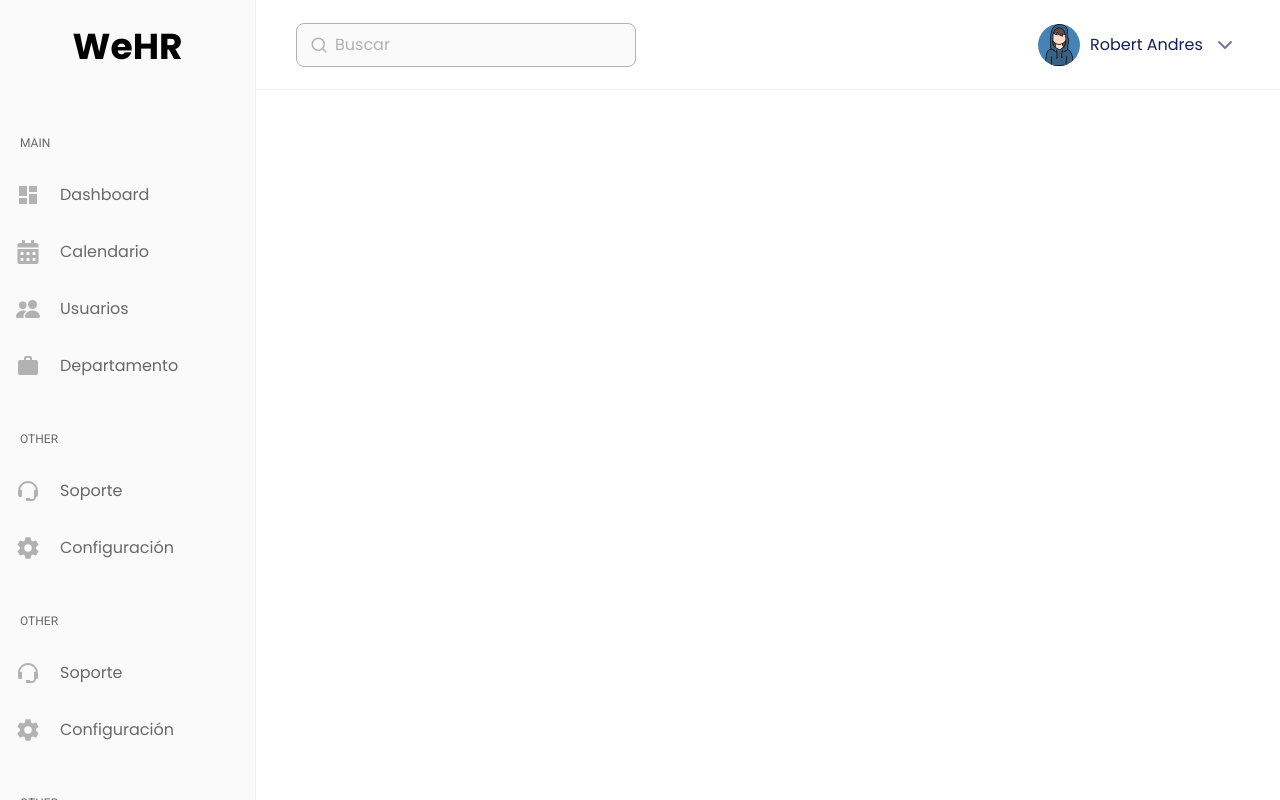
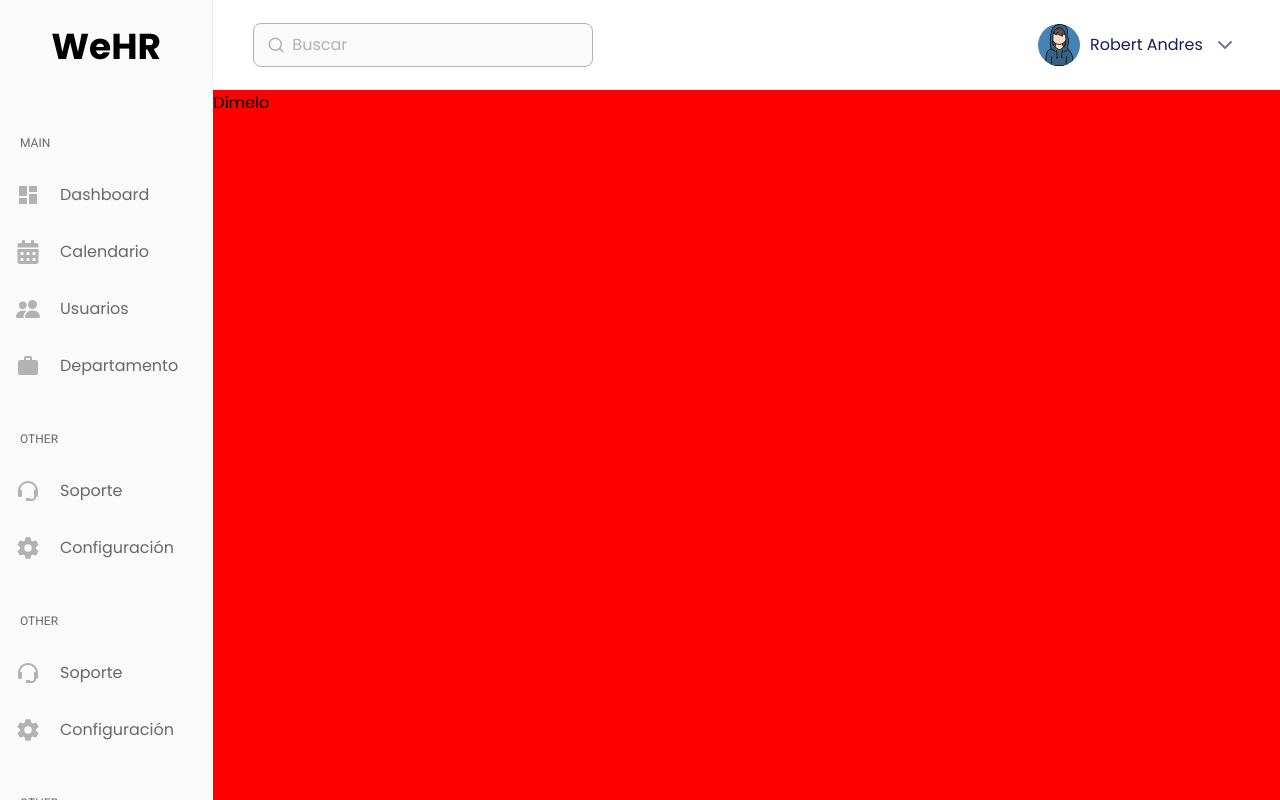
Before and after one commit to robertramosastudillo/dashboard-template, a React (Create React App) app: page / in a window 1280 px wide. Built offline with nearby package versions, Linux system fonts and the light colour scheme.

Commit message:
CSS grid was implemented in the dashboard

```diff
--- a/package.json
+++ b/package.json
@@ -16,6 +16,7 @@
     "react-dom": "^17.0.2",
     "react-icons": "^4.3.1",
     "react-redux": "^7.2.6",
+    "react-router-dom": "^6.2.1",
     "react-scripts": "5.0.0",
     "sass": "^1.45.2",
     "typescript": "^4.5.4",
--- a/src/components/templates/DashboardLayout/DashboardLayout.scss
+++ b/src/components/templates/DashboardLayout/DashboardLayout.scss
@@ -1,14 +1,49 @@
 @use "../../../shared/sass/mixins" as m;
 
 .dashboard__layout {
-    display: flex;
-    flex-direction: column;
+  display: grid;
+  grid-template-columns: 1fr 1fr 1fr;
+  grid-template-rows: auto auto auto;
+  grid-template-areas:
+    "navbar navbar navbar"
+    "content content content"
+    "content content content";
 
-    @include m.mq(md) {
-        flex-direction: row-reverse;
-    }
+  @include m.mq(md) {
+    grid-template-columns: 0.5fr 2fr 2fr;
+    grid-template-areas:
+      "sidebar navbar navbar"
+      "sidebar content content"
+      "sidebar content content";
+  }
 
-    @include m.mq(lg) {
-        flex-direction: row-reverse;
-    }
+  @include m.mq(lg) {
+    grid-template-columns: 0.8fr 2fr 2fr;
+    grid-template-areas:
+      "sidebar navbar navbar"
+      "sidebar content content"
+      "sidebar content content";
+  }
 }
+
+.dashboard__layout-navbar {
+  grid-area: navbar;
+}
+
+.dashboard__layout-sidebar {
+  grid-area: sidebar;
+}
+
+.dashboard__layout-content {
+  grid-area: content;
+  min-height: calc(100vh - 6rem);
+  background-color: red;
+
+  @include m.mq(md) {
+    min-height: calc(100vh - 6.2rem);
+  }
+
+  @include m.mq(lg) {
+    min-height: calc(100vh - 9rem);
+  }
+}
--- a/src/components/templates/DashboardLayout/DashboardLayout.tsx
+++ b/src/components/templates/DashboardLayout/DashboardLayout.tsx
@@ -4,9 +4,13 @@ import "./DashboardLayout.scss";
 export const DashboardLayout = ({ children }: any) => {
   return (
     <div className="dashboard__layout">
-      <Navbar />
-      <Sidebar />
-      {children}
+      <div className="dashboard__layout-navbar">
+        <Navbar />
+      </div>
+      <div className="dashboard__layout-sidebar">
+        <Sidebar />
+      </div>
+      <div className="dashboard__layout-content">{children}</div>
     </div>
   );
 };
--- a/src/components/templates/Navbar/Navbar.scss
+++ b/src/components/templates/Navbar/Navbar.scss
@@ -10,12 +10,10 @@
 
 
   @include m.mq(md) {
-    width: 90%;
     height: 6.2rem;
   }
 
   @include m.mq(lg) {
-    width: 80%;
     height: 9rem;
   }
 }
--- a/src/components/templates/Sidebar/Sidebar.scss
+++ b/src/components/templates/Sidebar/Sidebar.scss
@@ -16,15 +16,9 @@
 
   @include m.mq(md) {
     display: block;
-    width: 10%;
-    min-width: 9rem;
     height: 100vh;
     background-color: #fafafa;
     border-right: 1px solid #f1f1f1;
-  }
-
-  @include m.mq(lg) {
-    width: 20%;
   }
 }
 
@@ -35,6 +29,7 @@
   background-color: #fafafa;
   width: 70%;
   left: 0;
+  top: 0;
   @include m.mq(md) {
     width: 40%;
   }
@@ -45,6 +40,7 @@
   height: 100vh;
   position: absolute;
   right: 0;
+  top: 0;
   background-color: rgba(#000000, 0.8);
   animation: openSidebar ease-out 0.3s;
   animation-iteration-count: 1;
--- a/src/features/ui/uiSlice.ts
+++ b/src/features/ui/uiSlice.ts
@@ -7,6 +7,7 @@ export const uiSlice = createSlice({
   initialState,
   reducers: {
     collapsedMenu: (state, { payload }: PayloadAction) => {
+      console.log(state.isCollapsed)
       state.isCollapsed = !state.isCollapsed;
     },
   },
--- a/src/pages/Dashboard/Dashboard.tsx
+++ b/src/pages/Dashboard/Dashboard.tsx
@@ -1,6 +1,10 @@
+import "./Dashboard.scss";
 import { DashboardLayout } from "../../components/templates";
-import "./Dashboard.scss";
 
 export const Dashboard = () => {
-  return <DashboardLayout></DashboardLayout>;
+  return (
+    <DashboardLayout>
+     <p>Dimelo</p>
+    </DashboardLayout>
+  );
 };
```
Also changed, not shown: src/pages/Users/Users.tsx (added, +9 -0 lines), src/pages/Users/Users.scss (added), 1 other file (tests, documents, lock files or other folders).
